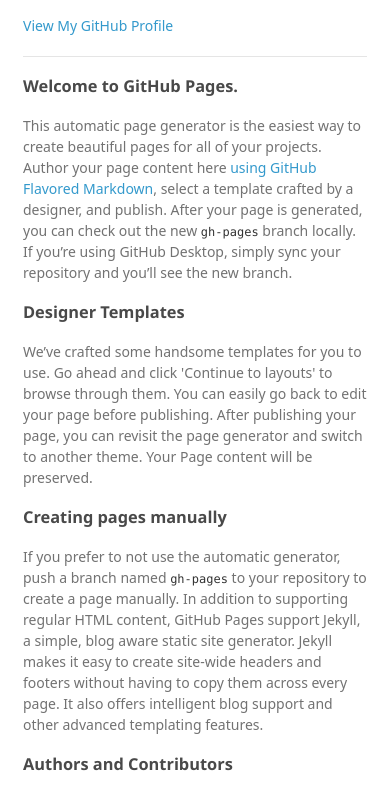
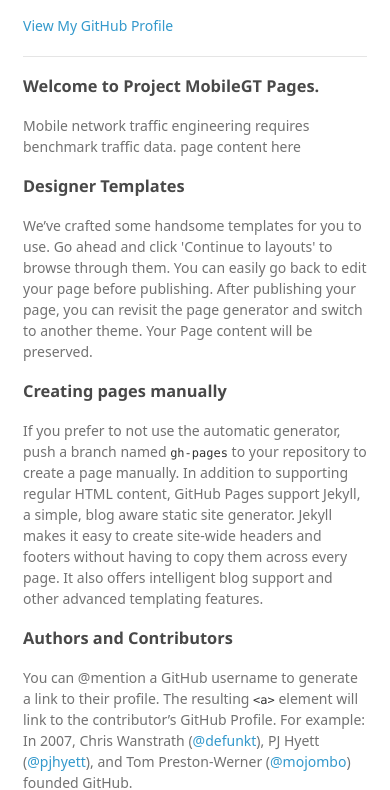
Before and after one commit to wangruoyu/wangruoyu.github.io, a plain HTML site: page index.html in a window 390 px wide. Shown: the part 59-849 px from the top of the page. Drawn offline with Linux system fonts and the light colour scheme; a web font is replaced by a local one.

Commit message:
add mobilegt project link

```diff
--- a/index.html
+++ b/index.html
@@ -23,11 +23,9 @@
 
       </header>
       <section>
-        <h3>
-<a id="welcome-to-github-pages" class="anchor" href="#welcome-to-github-pages" aria-hidden="true"><span aria-hidden="true" class="octicon octicon-link"></span></a>Welcome to GitHub Pages.</h3>
+        <h3>Welcome to Project MobileGT Pages.</h3>
 
-<p>This automatic page generator is the easiest way to create beautiful pages for all of your projects. Author your page content here <a href="https://guides.github.com/features/mastering-markdown/">using GitHub Flavored Markdown</a>, select a template crafted by a designer, and publish. After your page is generated, you can check out the new <code>gh-pages</code> branch locally. If you’re using GitHub Desktop, simply sync your repository and you’ll see the new branch.</p>
-
+<p>Mobile network traffic engineering requires benchmark traffic data. page content here <a href="https://wangruoyu.github.io/mobilegt/"Project MobileGT</a>
 <h3>
 <a id="designer-templates" class="anchor" href="#designer-templates" aria-hidden="true"><span aria-hidden="true" class="octicon octicon-link"></span></a>Designer Templates</h3>
 
```
